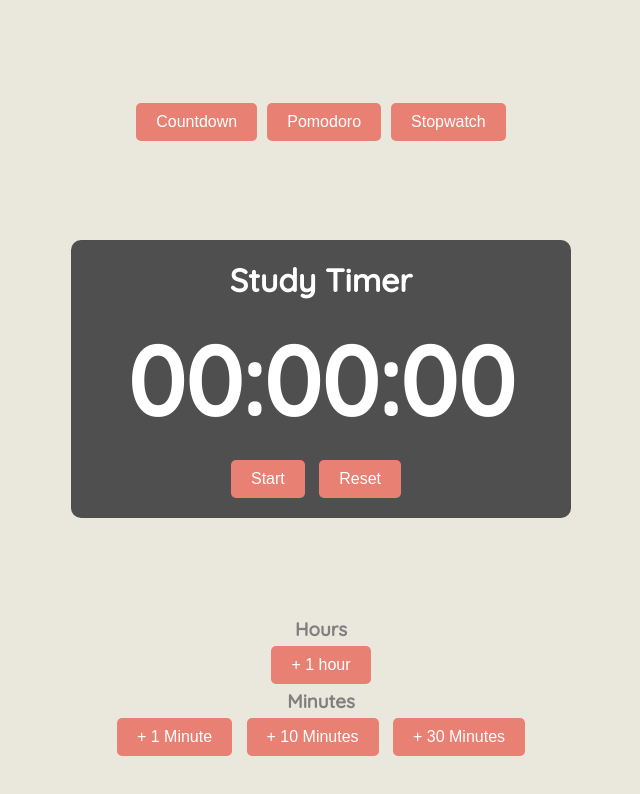
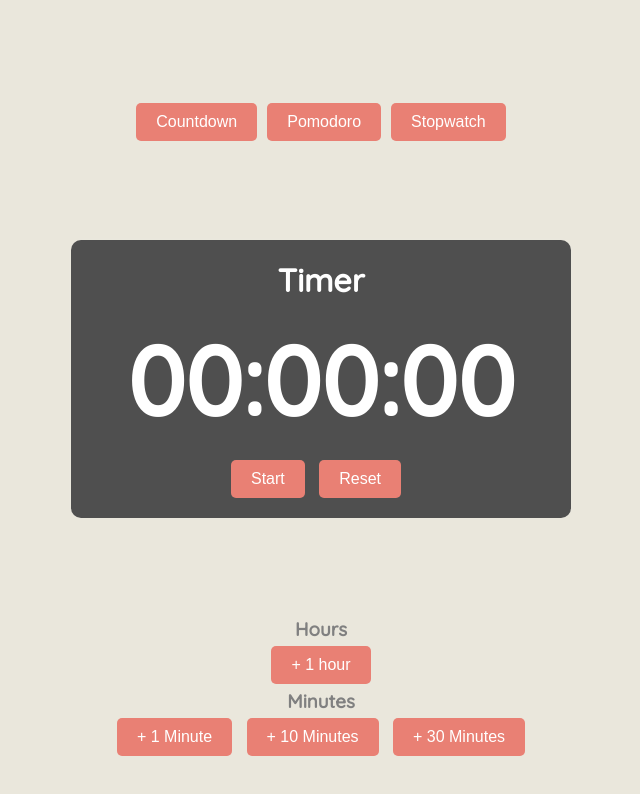
Before and after one commit to jhennemann/Timer-App-JS, a plain HTML site: page index.html in a window 1280 px wide. Shown: the whole page, without its empty margins (319-959 px from the left). Drawn offline with Linux system fonts and the light colour scheme; a web font is replaced by a local one.

Commit message:
Changed Title

```diff
--- a/index.html
+++ b/index.html
@@ -1,7 +1,7 @@
 <!DOCTYPE html>
 <html>
   <head>
-    <title>Study Timer</title>
+    <title>Timer</title>
     <meta charset="UTF-8">
     <meta name="viewport" content="width=device-width, initial-scale=1.0">
     <link rel="stylesheet" href="style.css">
@@ -19,7 +19,7 @@
       <button class="timeButton" id="stopwatch" onclick="stopwatch()">Stopwatch</button>
     </div>
     <div id="timeBox">
-    <h1 id="timerText">Study Timer</h1>
+    <h1 id="timerText">Timer</h1>
     <p id="pomoText" style="display: none;">Study</p>
     <h2 id="timer"><span id="delHours"><span id="hoursOut">00</span><span id="col">:</span></span><span id="mins">00</span><span id="col">:</span><span id="secs">00</span></h2>
     <div id="inputs">
```
